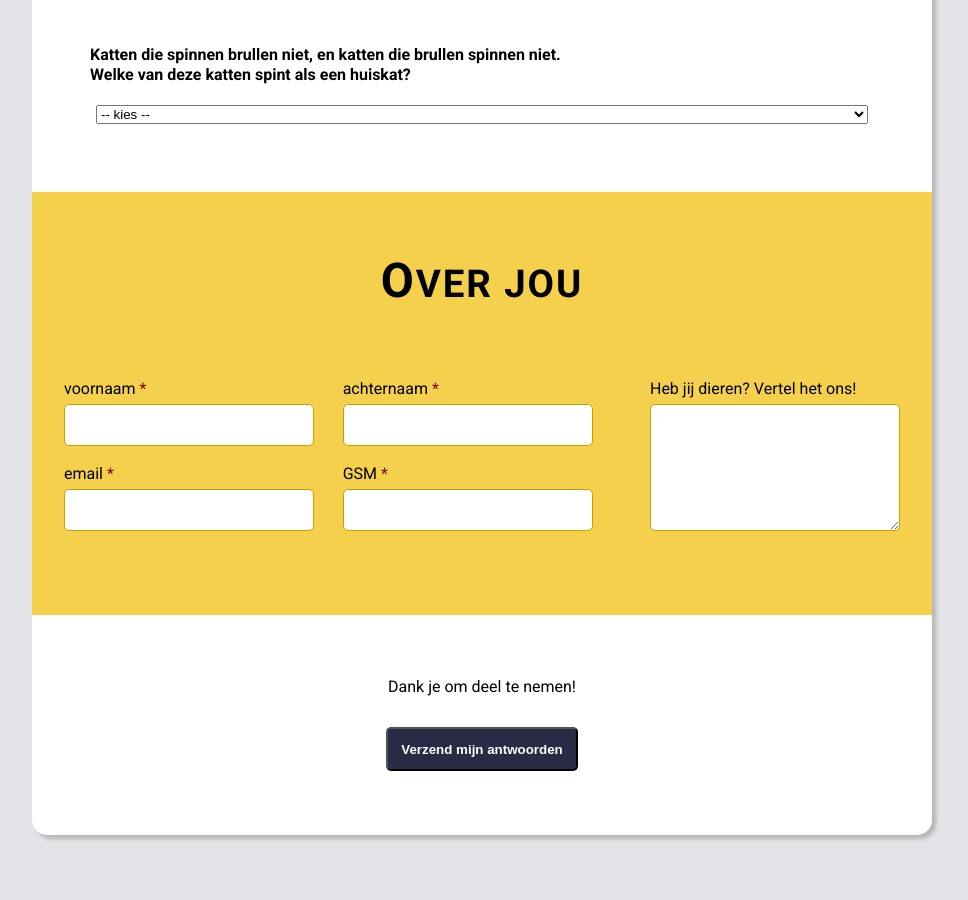
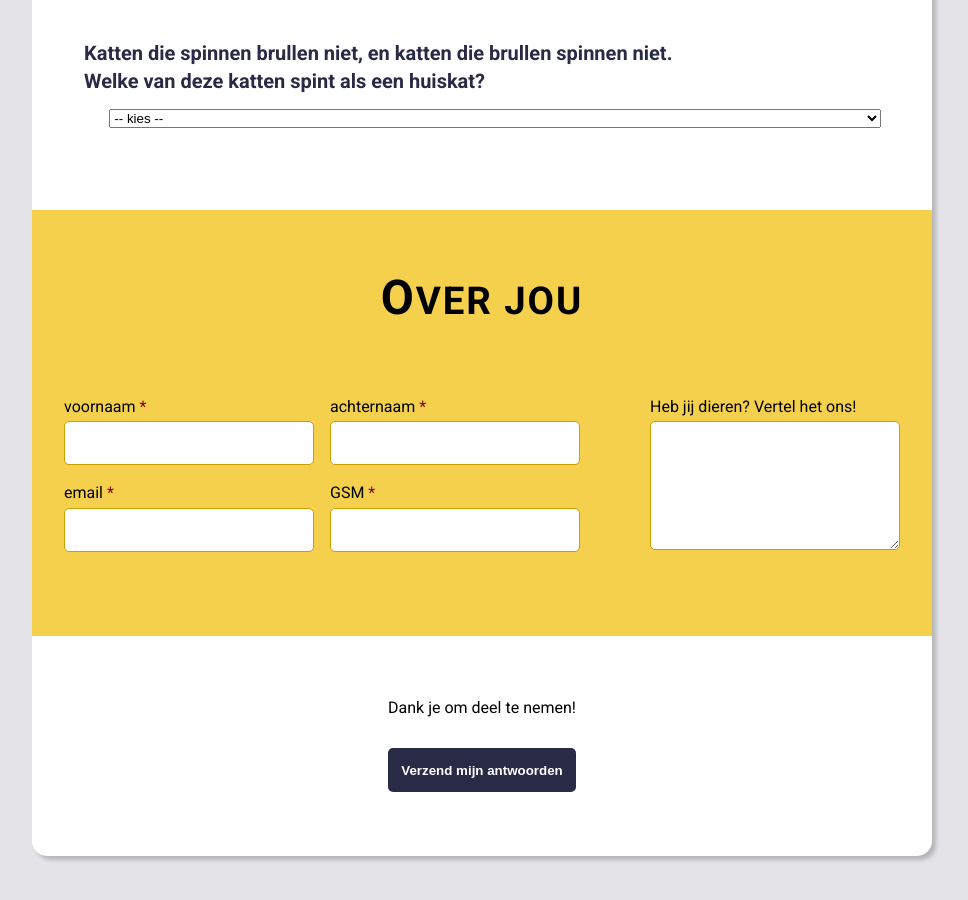
Before and after one commit to Christian-Mar/oefening_HTML_CSS_form, a website: page index.html in a window 1280 px wide. Shown: the part 1556-2456 px from the top of the page, without its empty margins (158-1126 px from the left). Drawn offline with Linux system fonts and the light colour scheme.

Commit message:
Add files via upload

```diff
--- a/index.html
+++ b/index.html
@@ -21,7 +21,6 @@
         </figure>
 
         <form action="/action_page_url" method="post" class="quiz-form" id="animal-quiz-form">
-            <!-- Because of the one button down the form, decided to make one form instead of multiple forms in different sections -->
             <div class="quiz-question-list">
                 <h2 class="quiz-question-list__title">De vragen</h2>
                 <fieldset class="quiz-question-list__question">
@@ -96,7 +95,6 @@
                         <input type="checkbox" id="host" name="host">
                         <label for="host">a host</label>
                     </div>
-
                 </fieldset>
 
                 <fieldset class="quiz-question-list__question">
@@ -129,8 +127,8 @@
 
                 </fieldset>
 
-                    <fieldset class="quiz-question-list__question quiz-question-list__cat-question">
-                        <legend class="quiz-question-list__question-text">Katten die spinnen brullen niet, en katten die brullen spinnen niet. <br> Welke van deze katten spint als een huiskat? </legend>
+                <div class="quiz-question-list__question quiz-question-list__cat-question">
+                    <label for="cats" class="quiz-question-list__question-text">Katten die spinnen brullen niet, en katten die brullen spinnen niet.<br>Welke van deze katten spint als een huiskat? </label>
 
                     <div class="quiz-question-list__answers">
                         <select name="cats" id="cats" class="quiz-question-list__cats">
@@ -141,38 +139,46 @@
                             <option value="jaguar">jaguar</option>
                         </select>
                     </div>
-                    </fieldset>
                 </div>
+            </div>
+
             <div class="quiz-user">
                 <h2 class="quiz-user__title">Over jou</h2>
-                    <div class="quiz-user__all-inputs">
-
+                <div class=quiz-user__all-inputs>
+                    <div class="quiz-user__all-required-inputs">
+                        <div class=quiz-user__required-names>
+                            <div class="quiz-user__input">
                                 <label for="name" class="quiz-user__label quiz-user__required">voornaam</label>
                                 <input type="text" name="name" id="name" class="quiz-user__inputfield" required>
+                            </div>
 
-
+                            <div class="quiz-user__input">
+                                <label for="lastname" class="quiz-user__label quiz-user__required">achternaam</label>
+                                <input type="text" name="lastname" id="lastname" class="quiz-user__inputfield" required>
+                            </div>
+                        </div>
+                        <div class=quiz-user__required-contactpossibilities>
+                            <div class="quiz-user__input">
                                 <label for="email" class="quiz-user__label quiz-user__required">email</label>
                                 <input type="email" name="email" id="email" class="quiz-user__inputfield" required>
+                            </div>
 
-                        <label for="lastname" class="quiz-user__label quiz-user__required">achternaam</label>
-                        <input type="text" name="lastname" id="lastname" class="quiz-user__inputfield" required>
-
-
+                            <div class="quiz-user__input">
                                 <label for="gsm" class="quiz-user__label quiz-user__required">GSM</label>
                                 <input type="number" name="gsm" id="gsm" class="quiz-user__inputfield" required>
-
+                            </div>
+                        </div>
+                    </div>
                     <div class=quiz-user__animal-story>
                         <label for="animal-input" class="quiz-user__label">Heb jij dieren? Vertel het ons!</label>
                         <textarea name="animal-input" id="animal-input" class="quiz-user__inputfield quiz-user__inputfield--textarea"></textarea>
                     </div>
                 </div>
-
             </div>
 
             <div class="quiz-send">
                 <p class="quiz-send__thankyou">Dank je om deel te nemen!</p>
                 <button type="submit"  value="submit" class="quiz-send__btn" >Verzend mijn antwoorden</button>
-                    <!-- button works also outside the form with a reference to the id of the form -> form="animal-quiz-form"-->
             </div>
         </form>
     </main>
--- a/main.scss
+++ b/main.scss
@@ -27,9 +27,7 @@ body {
   max-width: var(--max-width);
   margin: auto;
   font-family: 'Roboto', sans-serif;
-
   background-color: var(--color-whitegrey);
-
 }
 
 header {
@@ -89,23 +87,29 @@ main {
     }
 
     &__question-text {
-        line-height: 1.25em;
+        line-height: 1.4em;
+        font-size: 1.25em;
         font-weight: bold;
-        margin-left: 10px;
-        padding: 1em;
+        margin-left: .5em;
+        padding: .5em;
+        color: var(--color-blue);
     }
 
     &__answers {
         line-height: 1em;
-        padding: 0.25em 2em;
+        padding: .25em 2em;
     }
 
     &__cat-question {
         border: none;
+        display: flex;
+        flex-direction: column;
+        margin: 2em 0;
     }
 
     &__cats {
         width: 100%;
+        margin: 0 1em 1em 1em;
     }
 }
 
@@ -121,17 +125,26 @@ main {
     }
 
     &__all-inputs {
-        /* choice for flex - with 'wrap' -, but grid was also a possibility */
+        display: flex;
+    }
+
+    &__input {
         display: flex;
         flex-direction: column;
-        flex-wrap: wrap;
-        height: 170px;
+        margin-right: 1em;
+    }
+
+    &__required-names {
+        display: flex;
+    }
+
+    &__required-contactpossibilities {
+        display:flex;
     }
 
     &__required:after {
         content: " *";
         color: var(--color-maroon);
-
     }
 
     &__animal-story {
@@ -142,7 +155,7 @@ main {
 
     &__inputfield {
         width: 250px;
-        height: 42px;
+        height: 44px;
         border: 1px solid var(--color-darkyellow);
         border-radius: 5px;
         padding: 0 1em;
@@ -150,7 +163,7 @@ main {
     }
 
     &__inputfield--textarea {
-        min-height: 127px;
+        min-height: 129px;
         font-family: 'Roboto', sans-serif;
         padding: 3px;
     }
@@ -173,7 +186,8 @@ main {
         font-weight: bold;
         padding: 0 1em;
         border-radius: 5px;
+        border: none;
     }
 }
 
-/* no errors on https://jigsaw.w3.org/css-validator/validator, but warnings for the variables defined at the ":root" */
+/* no errors on https://jigsaw.w3.org/css-validator, but warnings for the variables defined at the ":root" */
```
Also changed, not shown: main.css. Lines whose indentation alone changed are shown as unchanged.
